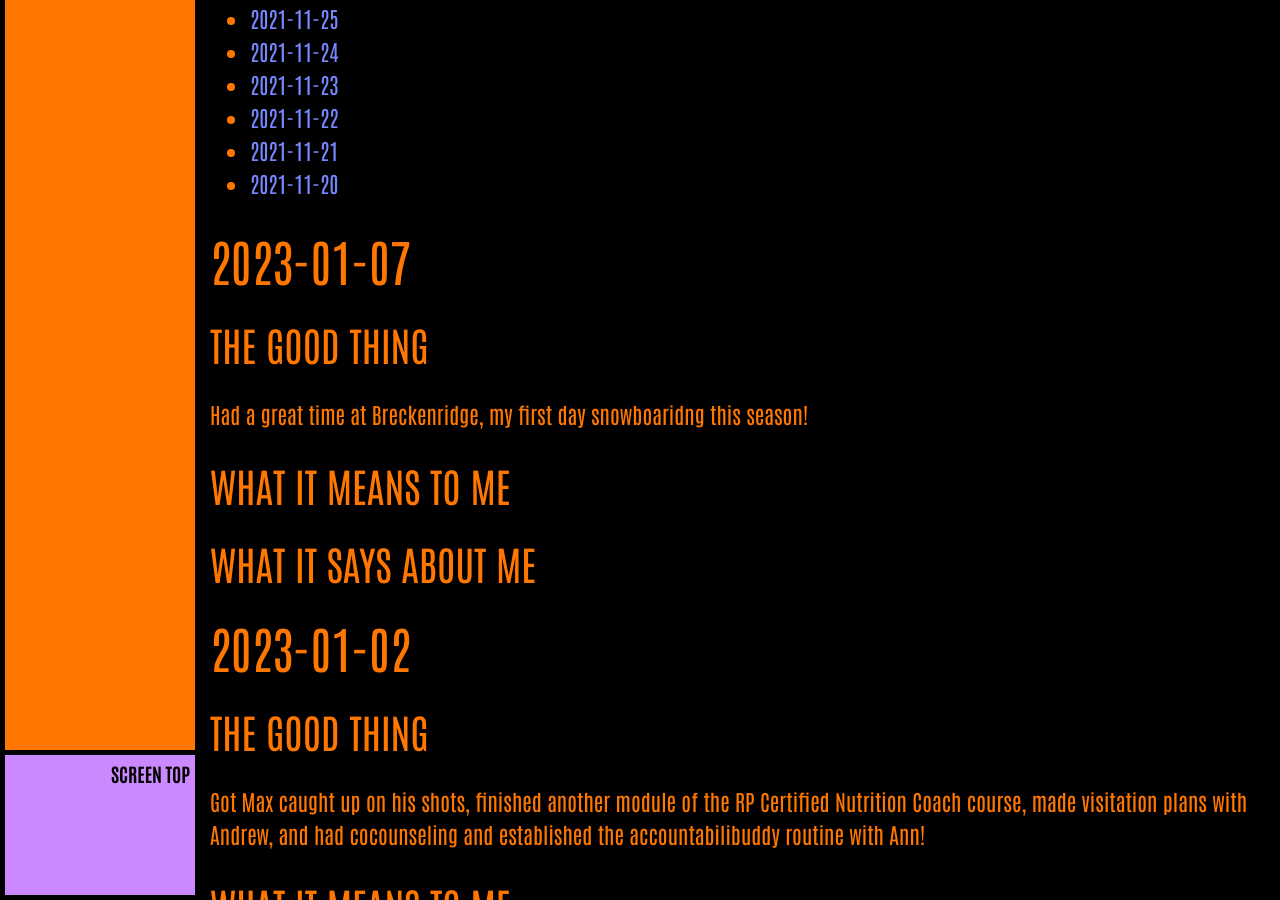
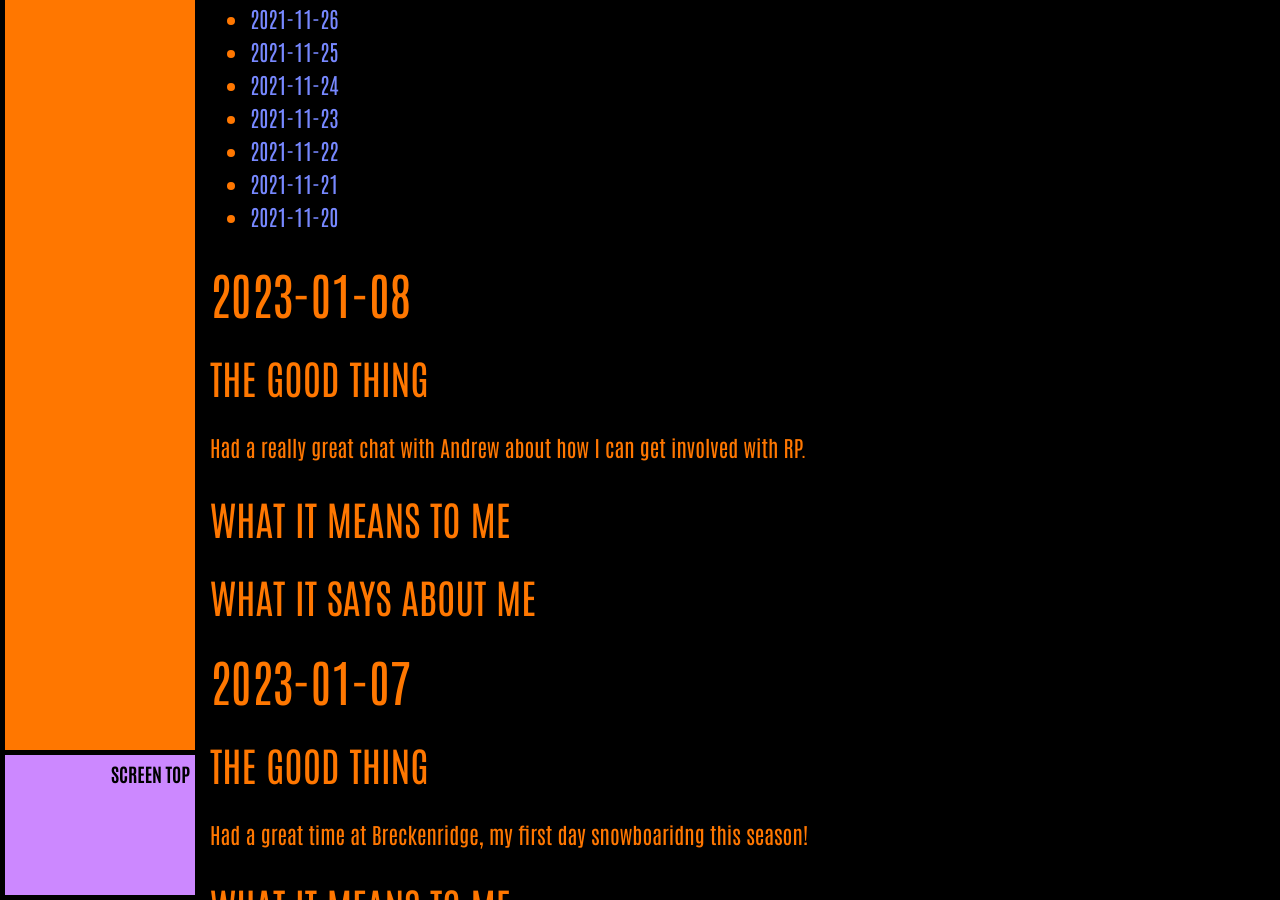
Before and after one commit to ArthurZey/arthurzey.github.io, a Jekyll site: the page built from _pages/one-good-thing.md, in a window 1280 px wide and 900 px high, scrolled down 8514 px. Built offline with Jekyll 4.4.1, drawn with Linux system fonts in a browser that asks for light colours; some of the changed text lies outside the part shown.

Commit message:
added stub for 2022-01-08

```diff
--- a/_pages/one-good-thing.md
+++ b/_pages/one-good-thing.md
@@ -13,6 +13,15 @@
 {:toc}
 {::options toc_levels="2" /}
 
+## 2023-01-08
+### The Good Thing
+Had a really great chat with Andrew about how I can get involved with RP.
+### What It Means to Me
+
+### What It Says about Me
+
+
+
 ## 2023-01-07
 ### The Good Thing
 Had a great time at Breckenridge, my first day snowboaridng this season!
```
Also changed, not shown: other parts of _pages/one-good-thing.md (+1 -1 lines).
